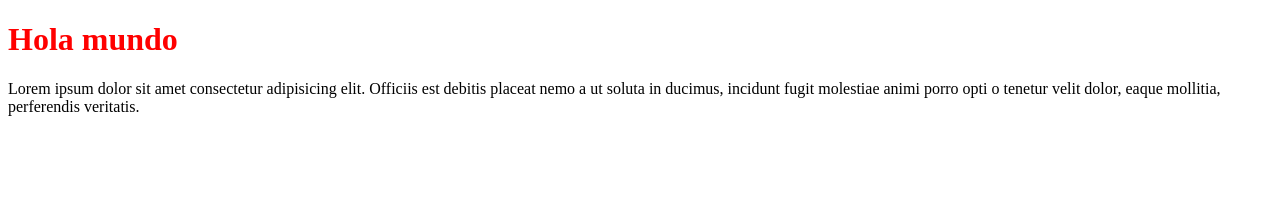
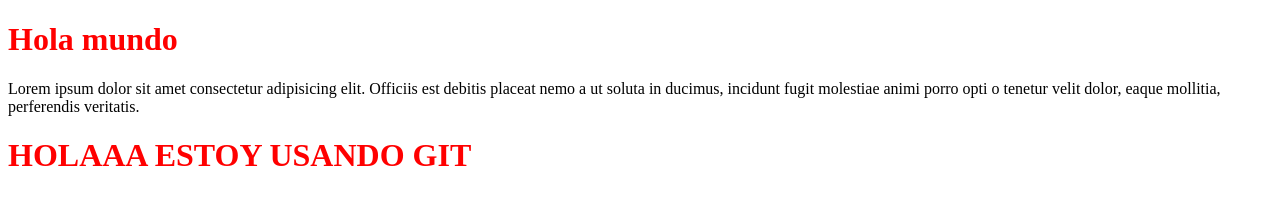
Before and after one commit to diego199D/hola, a plain HTML site: page index.html in a window 1280 px wide. Drawn offline with Linux system fonts and the light colour scheme.

Commit message:
agregando saludo

```diff
--- a/index.html
+++ b/index.html
@@ -12,5 +12,6 @@
     <p>Lorem ipsum dolor sit amet consectetur adipisicing elit. Officiis est debitis placeat nemo a
         ut soluta in ducimus, incidunt fugit molestiae animi porro opti
         o tenetur velit dolor, eaque mollitia, perferendis veritatis.</p>
+    <h1>HOLAAA ESTOY USANDO GIT</h1>
 </body>
 </html>
```
